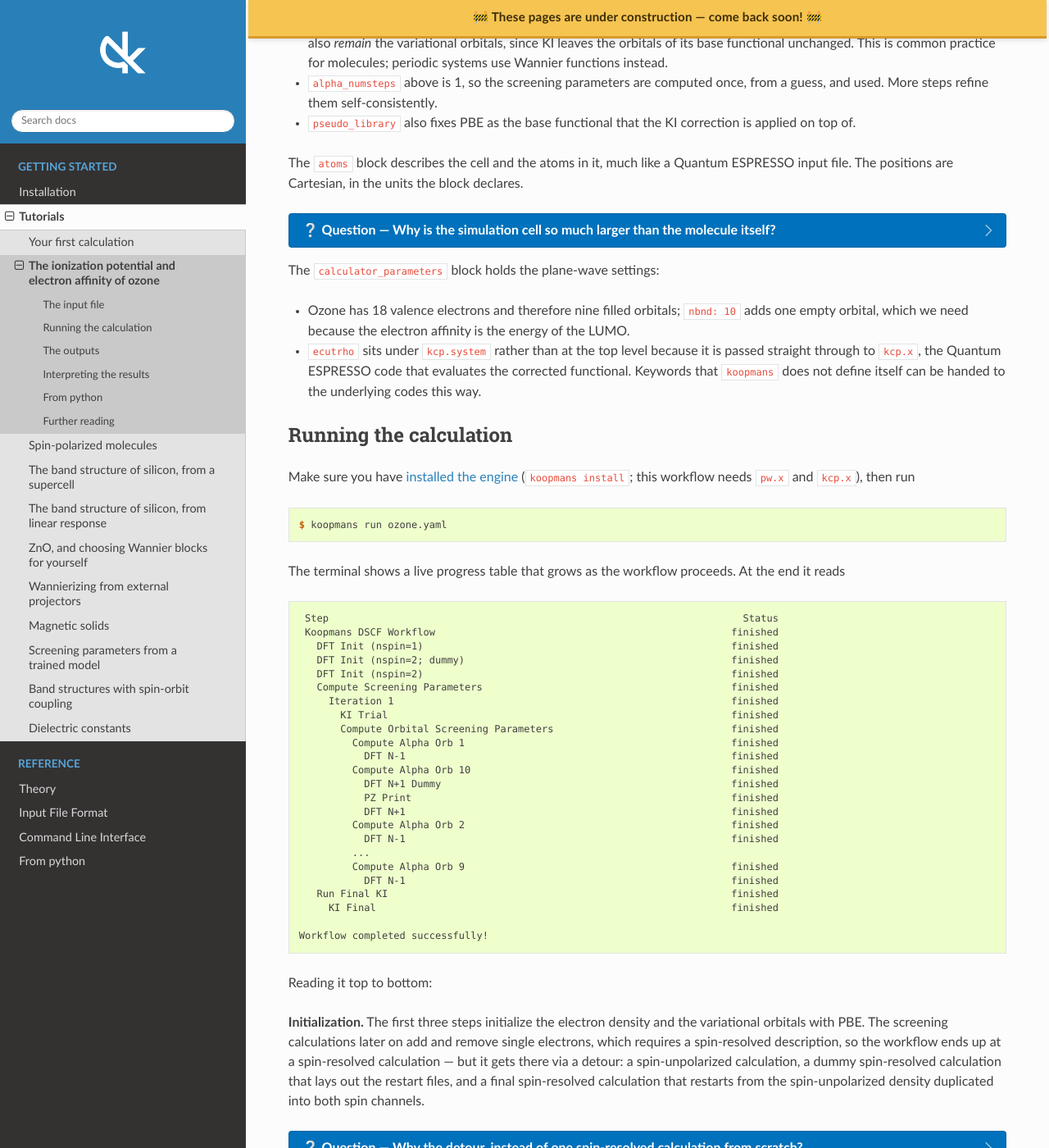
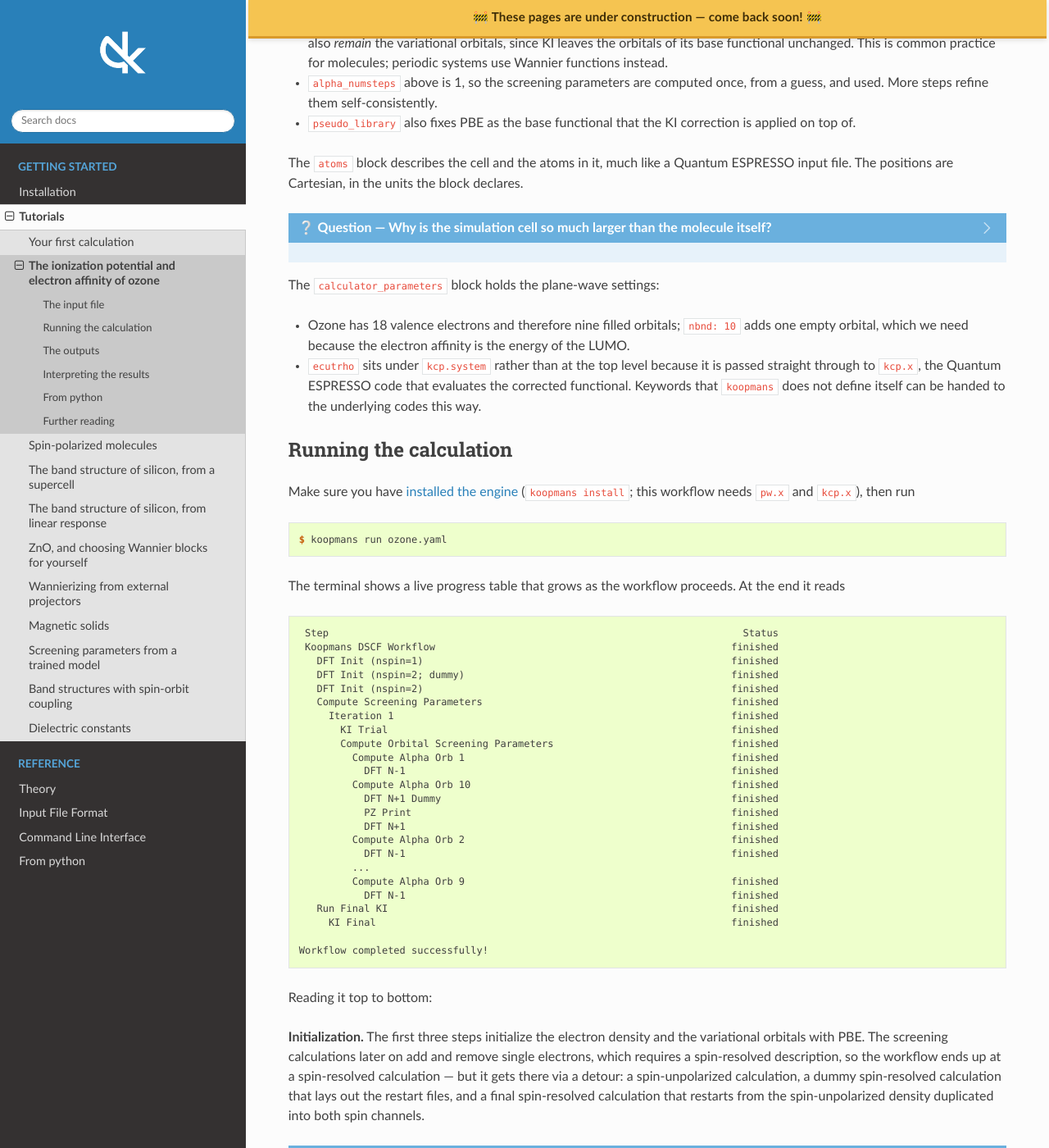
Before and after one commit to elinscott/koopmans, a Sphinx documentation site: the page built from docs/source/tutorials/ozone.rst, in a window 1280 px wide and 1400 px high, scrolled down 1172 px. Shown: the whole window at 82% size. Built offline with Sphinx 7.4.7 and the Read the Docs theme 3.1.0, drawn with Linux system fonts in a browser that asks for light colours.

Commit message:
Render the question boxes as the theme's note
The question boxes were a card with a coloured header, which matched no
admonition the theme draws.

- Borrows `admonition note` and `admonition-title` on the dropdown, so
  the band colour, the body tint and the text colours come from the
  theme's own stylesheet rather than from ours.
- Leaves custom.css only what undoes the card underneath: its border,
  its header and body padding, its inline-flex header, and the
  exclamation mark the ❔ stands in for.

Co-Authored-By: Claude Opus 5 (1M context) <noreply@anthropic.com>

```diff
--- a/docs/source/_static/custom.css
+++ b/docs/source/_static/custom.css
@@ -89,12 +89,38 @@ section:has(> .landing-logo) > h1 {
     font-style: italic;
 }
 
-/* Tutorial questions are sphinx-design dropdowns carrying :color: primary,
-   whose blue is the hue the theme already gives a note. All that is left to
-   style is an inline literal in the header, which keeps the theme's white
-   background and red text and so fights the banner it sits on. */
-.sd-dropdown .sd-summary-title.question-header code {
-    background-color: rgba(255, 255, 255, 0.16);
-    border-color: rgba(255, 255, 255, 0.4);
-    color: #fff;
+/* Tutorial questions are the theme's own note admonition, made collapsible.
+   The dropdown borrows `admonition note` and `admonition-title`, so the band
+   colour, the body tint and the text colours are all the theme's. What is left
+   here undoes the card sphinx-design layers underneath, which the borrowed
+   classes do not outrank: a card draws a border, pads its header and body on
+   its own terms, and lays the header out as an inline-flex box that shrinks to
+   its text instead of spanning the width. */
+.rst-content .question-box.sd-card,
+.rst-content .question-box:not([open]).sd-card {
+    border: none;
+    border-radius: 0;
 }
+
+.rst-content .question-box > .admonition-title,
+.rst-content .question-box:not([open]) > .admonition-title {
+    display: flex;
+    justify-content: space-between;
+    align-items: center;
+    padding: 6px 12px;
+    font-size: inherit;
+    font-weight: 700;
+    border: none;
+    border-radius: 0;
+}
+
+/* The ❔ stands in for the exclamation mark the theme prefixes a note with. */
+.rst-content .question-box > .admonition-title::before {
+    content: none;
+    margin-right: 0;
+}
+
+/* The container's own 12px padding spaces the body, as it does in a note. */
+.rst-content .question-box > .sd-card-body {
+    padding: 0;
+}
--- a/docs/source/tutorials/magnetic_molecules.rst
+++ b/docs/source/tutorials/magnetic_molecules.rst
@@ -20,8 +20,8 @@ linear molecule with a bond length of 1.21 Å, and — unlike ozone — it is pa
 so its two spin channels differ.
 
 .. dropdown:: ❔ Question — Do the IP and EA of O₂ compare as well to experiment?
-    :color: primary
-    :class-title: question-header
+    :class-container: admonition note question-box
+    :class-title: admonition-title
 
     Set ``spin: collinear`` in the ``workflow`` block, add ``tot_magnetization: 2`` and
     lower ``nbnd`` to ``8`` in ``calculator_parameters``, and update the atoms. A
--- a/docs/source/tutorials/ozone.rst
+++ b/docs/source/tutorials/ozone.rst
@@ -43,8 +43,8 @@ The ``atoms`` block describes the cell and the atoms in it, much like a Quantum
 input file. The positions are Cartesian, in the units the block declares.
 
 .. dropdown:: ❔ Question — Why is the simulation cell so much larger than the molecule itself?
-    :color: primary
-    :class-title: question-header
+    :class-container: admonition note question-box
+    :class-title: admonition-title
 
     The cell is a box of vacuum that keeps the molecule's periodic images apart — a
     plane-wave code works in a supercell even when the system is treated as
@@ -115,8 +115,8 @@ final spin-resolved calculation that restarts from the spin-unpolarized density
 duplicated into both spin channels.
 
 .. dropdown:: ❔ Question — Why the detour, instead of one spin-resolved calculation from scratch?
-    :color: primary
-    :class-title: question-header
+    :class-container: admonition note question-box
+    :class-title: admonition-title
 
     For ozone — a closed-shell molecule — a direct spin-resolved calculation would in
     fact converge to the correct spin-symmetric solution. The detour has two virtues all
@@ -220,8 +220,8 @@ comparison, find the same lines in the initialization output,
 ``ozone/06-dft_init_nspin2/01-dft_init-KcpCalculation/outputs/aiida.cpo``.
 
 .. dropdown:: ❔ Question — What do you find?
-    :color: primary
-    :class-title: question-header
+    :class-container: admonition note question-box
+    :class-title: admonition-title
 
     Near the bottom of the final KI output:
 
@@ -283,8 +283,8 @@ input: ``inputs/file_alpharef.txt`` lists one :math:`\alpha_i` per orbital, here
 from 0.66 to 0.78 — each one computed, not fitted.
 
 .. dropdown:: ❔ Question — Why one screening parameter per orbital, rather than a single α?
-    :color: primary
-    :class-title: question-header
+    :class-container: admonition note question-box
+    :class-title: admonition-title
 
     A single :math:`\alpha` fitted to the HOMO would enforce the Koopmans condition on
     the HOMO alone — the ionization potential would come out the same by construction,
@@ -293,8 +293,8 @@ from 0.66 to 0.78 — each one computed, not fitted.
     describe the LUMO. Screening is an orbital-by-orbital affair.
 
 .. dropdown:: ❔ Question — What happens if you increase ``alpha_numsteps`` to 2 and rerun?
-    :color: primary
-    :class-title: question-header
+    :class-container: admonition note question-box
+    :class-title: admonition-title
 
     With ``alpha_numsteps: 1`` the screening parameters are computed once from the
     starting guess and never checked for self-consistency. With a second step, the
@@ -304,8 +304,8 @@ from 0.66 to 0.78 — each one computed, not fitted.
     barely move — the first pass already brought them close to self-consistency.
 
 .. dropdown:: ❔ Question — How does the cost of all this scale with system size?
-    :color: primary
-    :class-title: question-header
+    :class-container: admonition note question-box
+    :class-title: admonition-title
 
     Each screening iteration runs roughly one constrained calculation per orbital, so a
     ΔSCF Koopmans calculation costs about :math:`N_\text{orb}` times a single DFT
```
